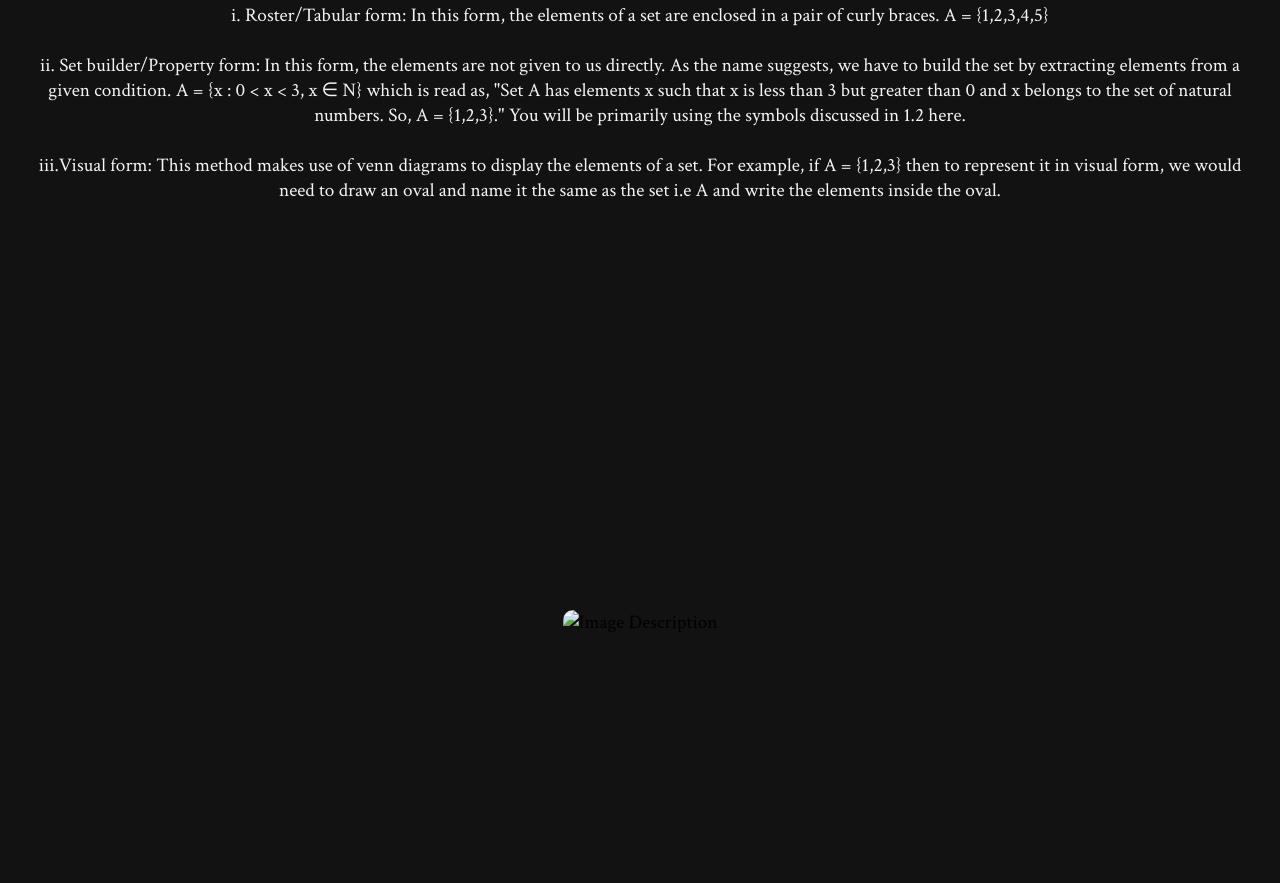
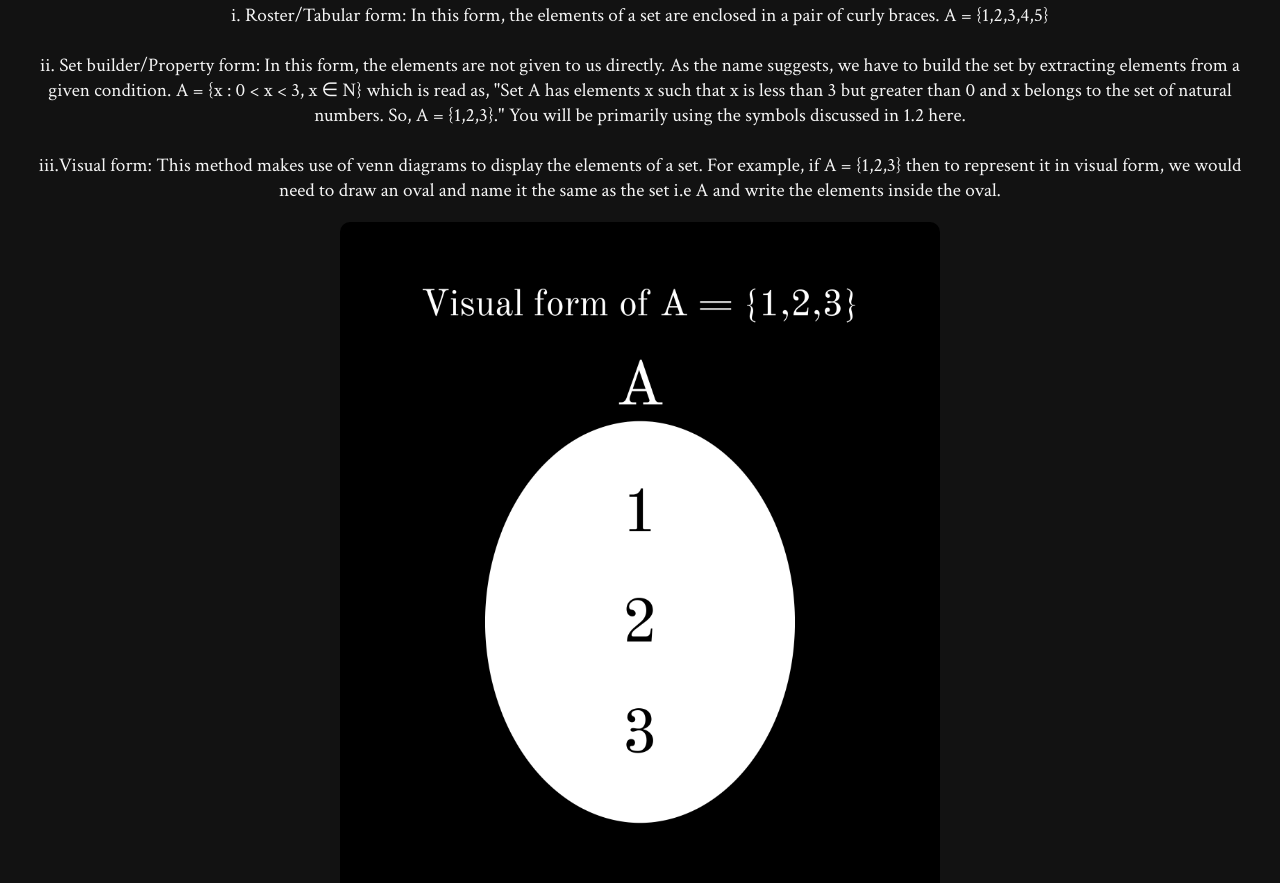
Before and after one commit to FigmentEntity/Aritmetica, a plain HTML site: page content/set.html in a window 1280 px wide. Shown: the part 1077-1960 px from the top of the page. Drawn offline with Linux system fonts and the light colour scheme; the site is published under a folder, as on GitHub Pages, so addresses that start at the root find nothing.

Commit message:
Update set.html

```diff
--- a/content/set.html
+++ b/content/set.html
@@ -47,7 +47,7 @@
                 ii. Set builder/Property form: In this form, the elements are not given to us directly. As the name suggests, we have to build the set by extracting elements from a given condition. A = {x : 0 < x < 3, x ∈ N} which is read as, "Set A has elements x such that x is less than 3 but greater than 0 and x belongs to the set of natural numbers. So, A = {1,2,3}." You will be primarily using the symbols discussed in 1.2 here.<br><br>
                 iii.Visual form: This method makes use of venn diagrams to display the elements of a set. For example, if A = {1,2,3} then to represent it in visual form, we would need to draw an oval and name it the same as the set i.e A and write the elements inside the oval.<br>
                 <div class="image-container">
-                    <img src="/Images/Visual form of A = {1,2,3}.png" alt="Image Description">
+                    <img src="../Images/Visual form of A = {1,2,3}.png" alt="Image Description">
                 </div>
              </p><br><br>
 
```
